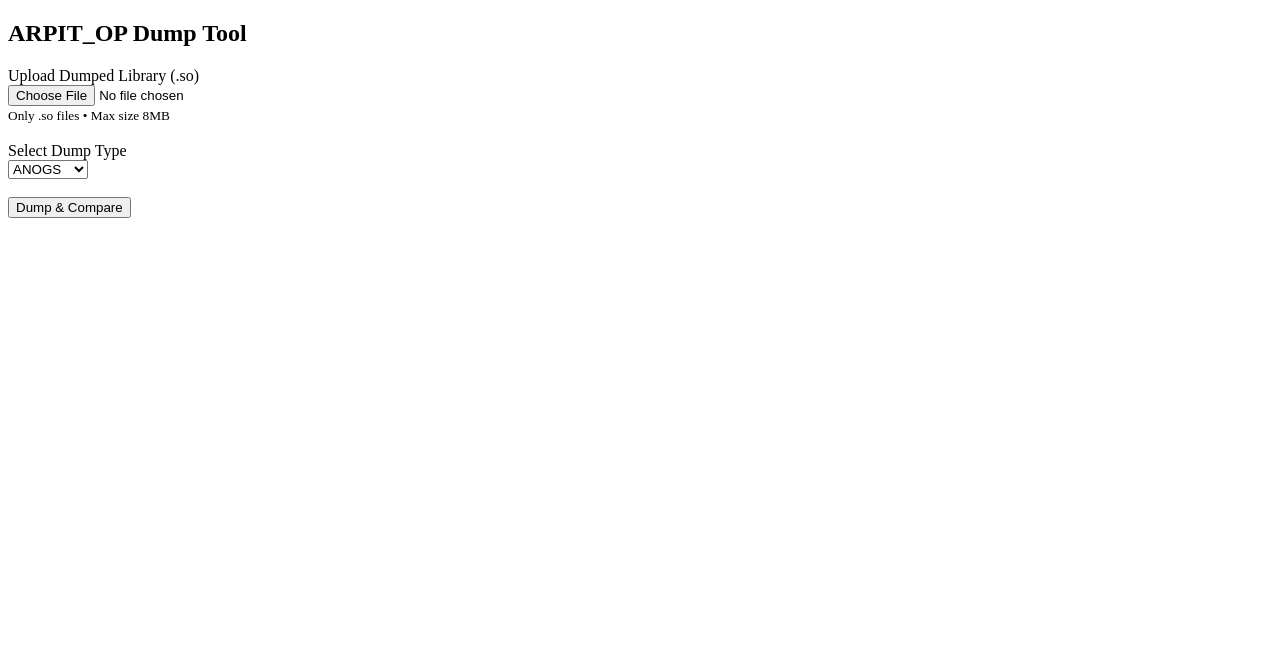
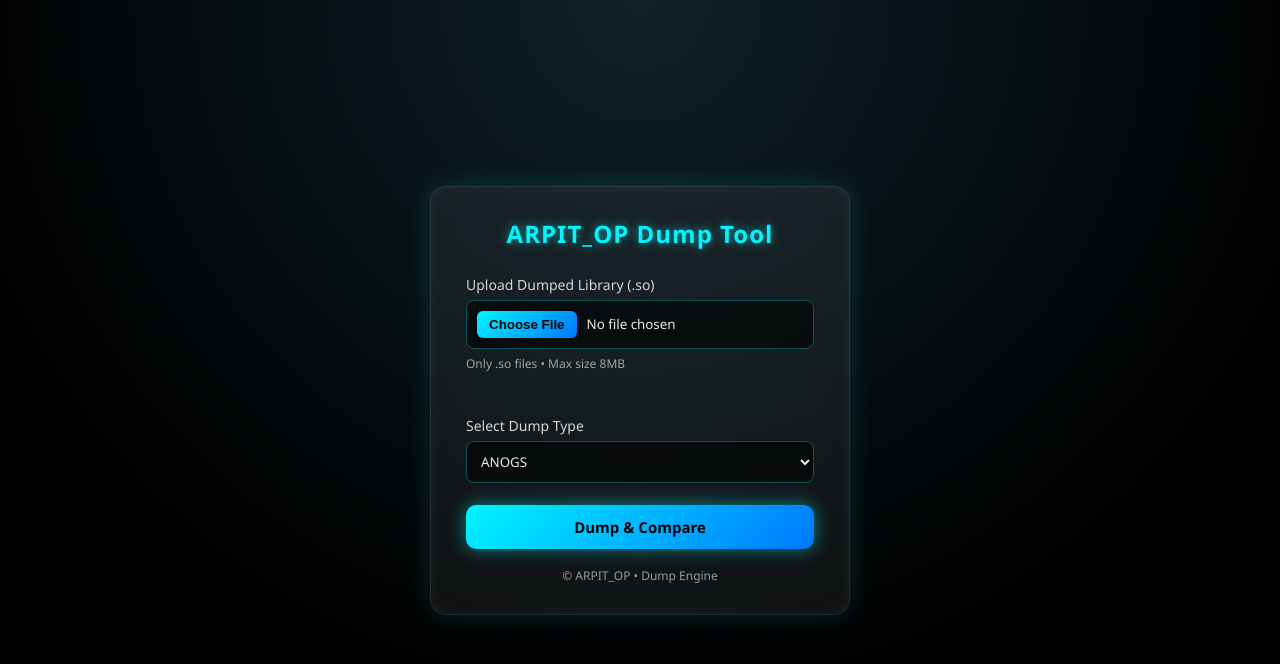
Before and after one commit to ARPITDIXIT789/dump-web, a Flask app: page / in a window 1280 px wide. Shown: the top 664 px of the page. Run offline with Flask 3, Linux system fonts and the light colour scheme.

Commit message:
Enhance index.html with footer and structure
Added a footer section and improved HTML structure.

```diff
--- a/dump-web/templates/index.html
+++ b/dump-web/templates/index.html
@@ -1,27 +1,36 @@
 <!DOCTYPE html>
-<html>
+<html lang="en">
 <head>
+    <meta charset="UTF-8">
     <title>ARPIT_OP Dump Tool</title>
+    <link rel="stylesheet" href="{{ url_for('static', filename='style.css') }}">
 </head>
 <body>
 
+<div class="container">
     <h2>ARPIT_OP Dump Tool</h2>
 
     <form method="post" action="/upload" enctype="multipart/form-data">
 
-  <label>Upload Dumped Library (.so)</label><br>
-  <input type="file" name="lib" accept=".so" required><br>
-  <small>Only .so files • Max size 8MB</small><br><br>
+        <label>Upload Dumped Library (.so)</label>
+        <input type="file" name="lib" accept=".so" required>
+        <small>Only .so files • Max size 8MB</small>
 
-  <label>Select Dump Type</label><br>
+        <br><br>
+
+        <label>Select Dump Type</label>
         <select name="mode" required>
             <option value="anogs">ANOGS</option>
             <option value="hdmpve">HDMPVE</option>
-  </select><br><br>
+        </select>
 
         <button type="submit">Dump & Compare</button>
+    </form>
 
-</form>
+    <div class="footer">
+        © ARPIT_OP • Dump Engine
+    </div>
+</div>
 
 </body>
 </html>
```
Lines whose indentation alone changed are shown as unchanged.
